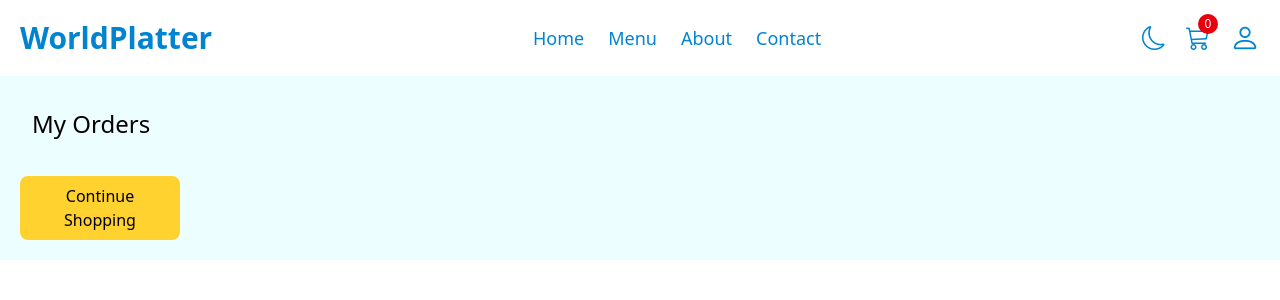
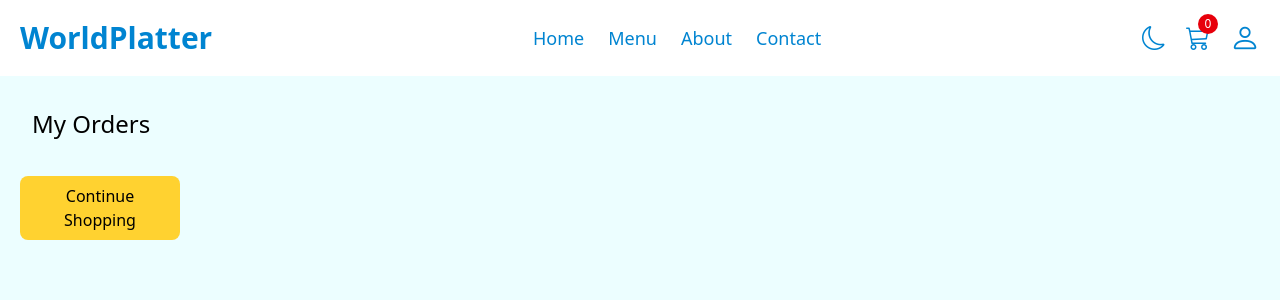
Before and after one commit to Minuja1703/food-order, a React (Vite) app: page /myorders in a window 1280 px wide. Shown: the top 300 px of the page. Built offline with nearby package versions, Linux system fonts and the light colour scheme.

Commit message:
Added updates in MyOrders

```diff
--- a/src/pages/MyOrders.jsx
+++ b/src/pages/MyOrders.jsx
@@ -6,7 +6,7 @@ function MyOrders() {
   const itemsOrdered = useSelector((state) => state.orders.value);
 
   return (
-    <div className="bg-[oklch(98.4%_0.019_200.873)] dark:bg-black">
+    <div className="bg-[oklch(98.4%_0.019_200.873)] dark:bg-black min-h-screen">
       <div className="flex flex-col gap-3 p-5 rounded-xl">
         <h2 className="text-2xl dark:text-[oklch(74.6%_0.16_232.661)] p-3">
           My Orders
```
